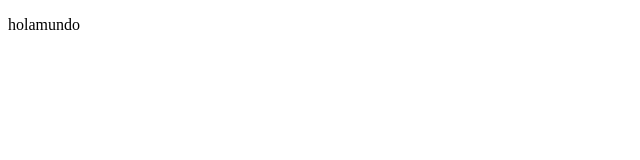
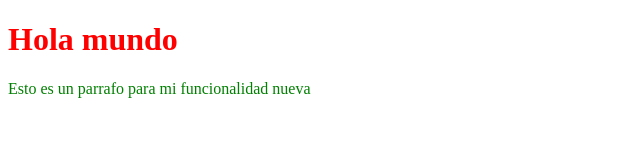
Before and after one commit to adracohid/bootcampJavaAngular, a plain HTML site: page index.html in a window 1280 px wide. Shown: the whole page, without its empty margins (0-640 px from the left). Drawn offline with Linux system fonts and the light colour scheme.

Commit message:
añadida nueva funcionalidad

```diff
--- a/index.html
+++ b/index.html
@@ -1,9 +1,11 @@
 <!DOCTYPE html>
 <html>
 <head>
-	<title></title>
+	<title>Everis Boot Camp</title>
+	<link rel="stylesheet" type="text/css" href="style.css">
 </head>
 <body>
-<p> holamundo </p>
+<h1> Hola mundo </h1>
+<p> Esto es un parrafo para mi funcionalidad nueva </p>
 </body>
 </html>
--- a/style.css
+++ b/style.css
@@ -0,0 +1,6 @@
+h1{
+	color:red;
+}
+p{
+	color:green;
+}
```
